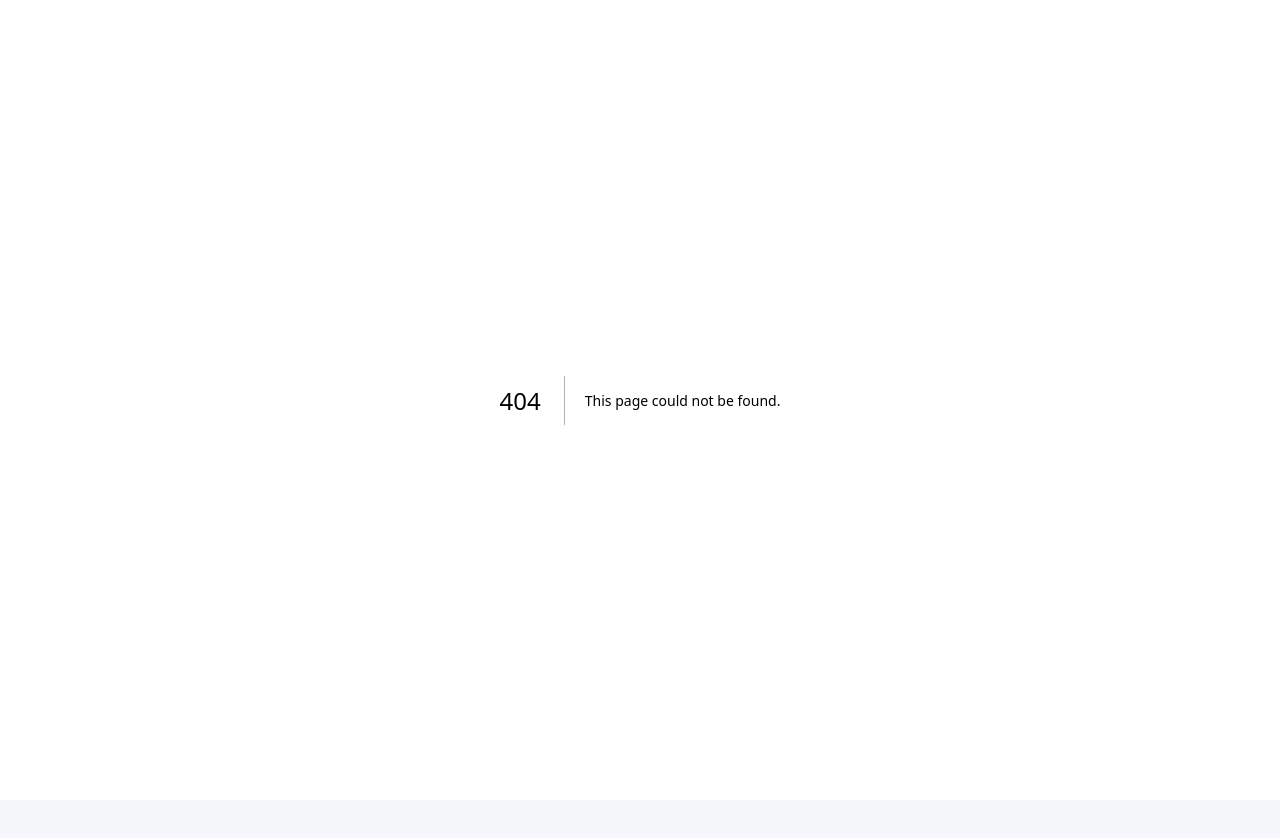
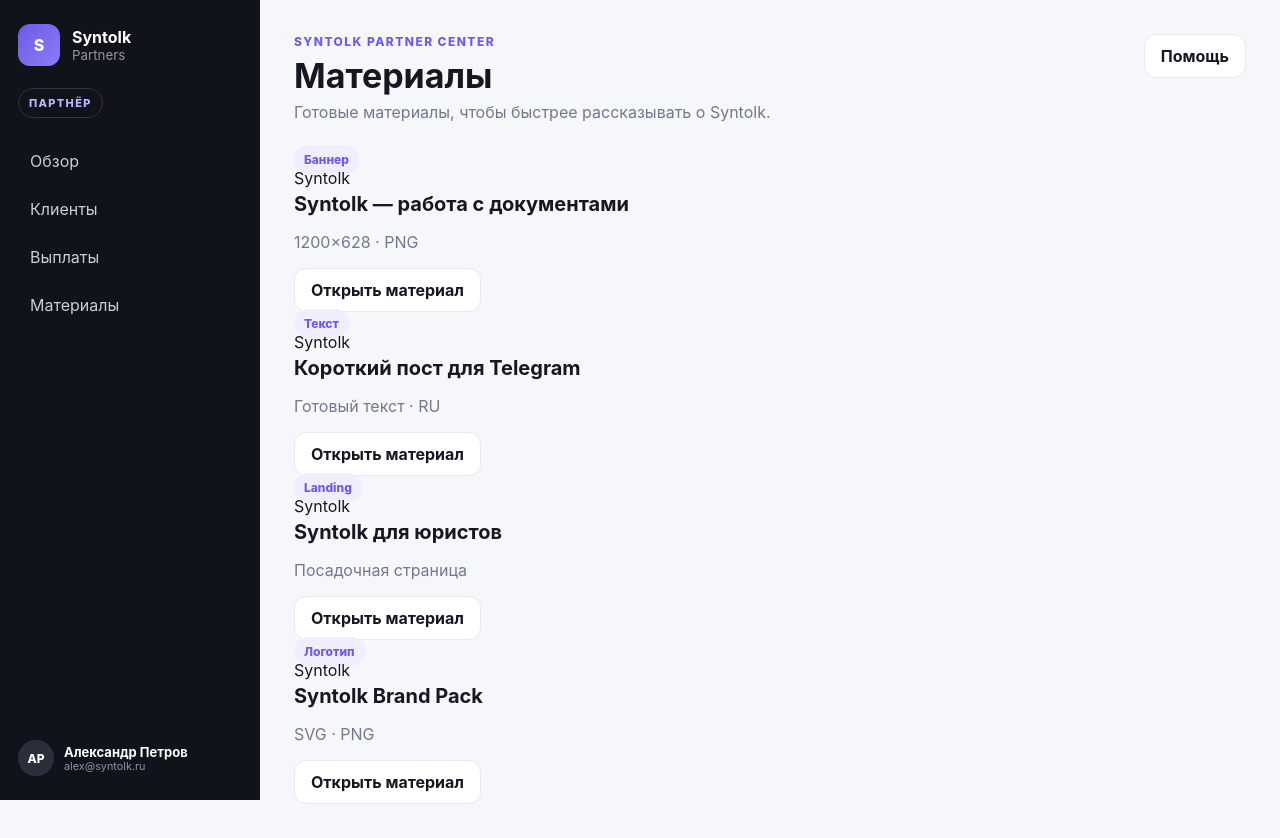
Before and after one commit to syntolkru-prog/Syntolk-partners-panel, a Next.js app: page /partner/resources in a window 1280 px wide. Before the commit this address had no page. Before the commit the page ends 800 px from the top, so only its background shows below. Built offline with nearby package versions, Linux system fonts and the light colour scheme.

Commit message:
feat: add Syntolk partner CRM screen app/partner/resources/page.tsx

```diff
--- /dev/null
+++ b/app/partner/resources/page.tsx
@@ -0,0 +1,25 @@
+import { Shell } from "@/components/shell";
+
+const nav = [
+  { href: "/partner", label: "Обзор" },
+  { href: "/partner/referrals", label: "Клиенты" },
+  { href: "/partner/payouts", label: "Выплаты" },
+  { href: "/partner/resources", label: "Материалы" },
+];
+
+const resources = [
+  { type: "Баннер", title: "Syntolk — работа с документами", text: "1200×628 · PNG" },
+  { type: "Текст", title: "Короткий пост для Telegram", text: "Готовый текст · RU" },
+  { type: "Landing", title: "Syntolk для юристов", text: "Посадочная страница" },
+  { type: "Логотип", title: "Syntolk Brand Pack", text: "SVG · PNG" },
+];
+
+export default function PartnerResourcesPage() {
+  return (
+    <Shell title="Материалы" subtitle="Готовые материалы, чтобы быстрее рассказывать о Syntolk." nav={nav} role="ПАРТНЁР">
+      <section className="resource-grid">
+        {resources.map(r => <article className="resource-card" key={r.title}><span className="tag">{r.type}</span><div className="resource-preview">Syntolk</div><h2>{r.title}</h2><p className="muted">{r.text}</p><button className="button secondary">Открыть материал</button></article>)}
+      </section>
+    </Shell>
+  );
+}
```
